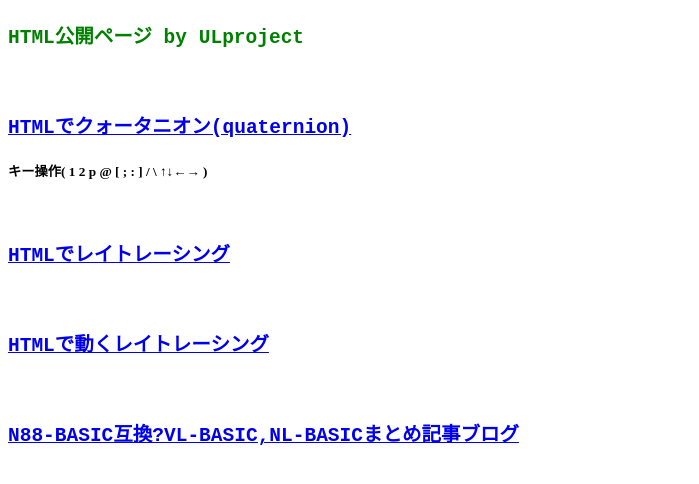
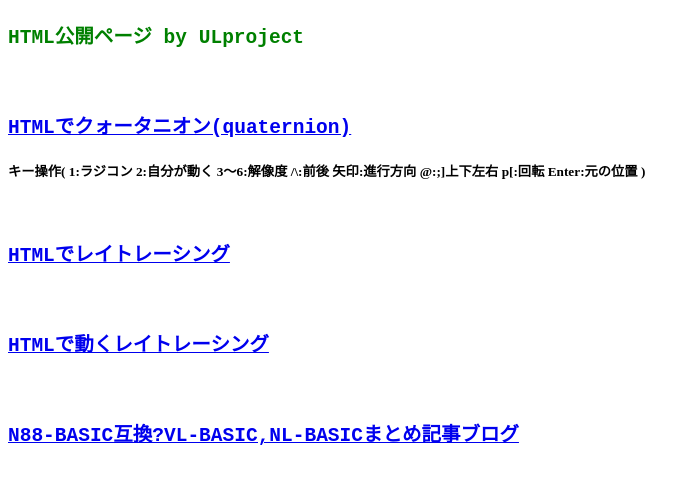
Before and after one commit to ULproject/html, a plain HTML site: page index.html in a window 1280 px wide. Shown: the whole page, without its empty margins (0-699 px from the left). Drawn offline with Linux system fonts and the light colour scheme.

Commit message:
Add files via upload

```diff
--- a/index.html
+++ b/index.html
@@ -18,7 +18,9 @@
       <h2><a href="https://ulproject.github.io/html/quat001"
         rel="noopener noreferrer" target="_blue">
         <pre>HTMLでクォータニオン(quaternion)</pre></a>
-        <h5>キー操作( 1 2 p @ [ ; : ] / \ ↑↓←→ )</h5>
+        <h5>キー操作( 1:ラジコン 2:自分が動く 3～6:解像度
+            /\:前後 矢印:進行方向 @:;]上下左右 p[:回転 Enter:元の位置 )
+        </h5>
         <pre><br></pre>
       </a></h2>
       <h2><a href="https://ulproject.github.io/html/ray008"
```
